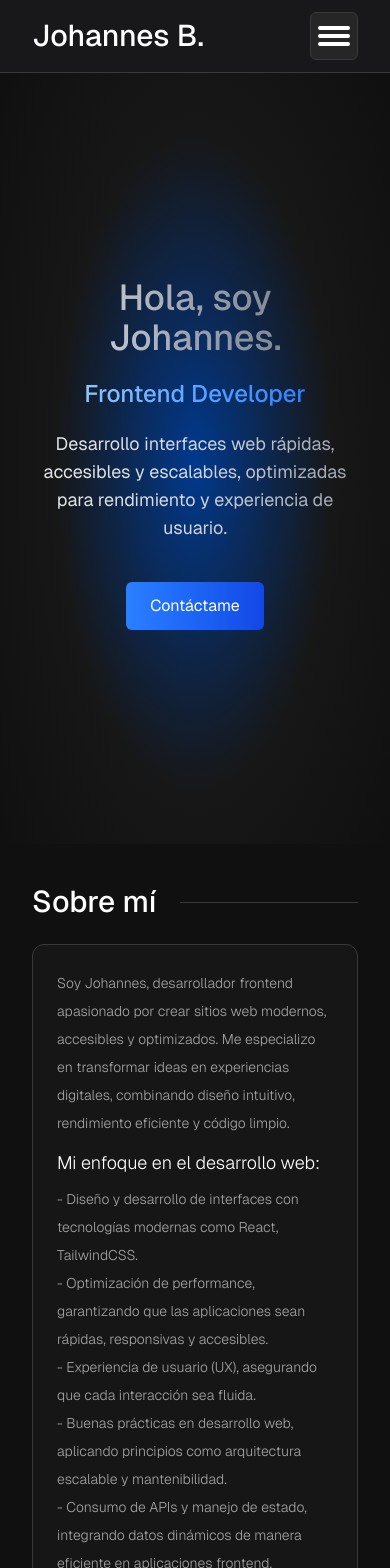
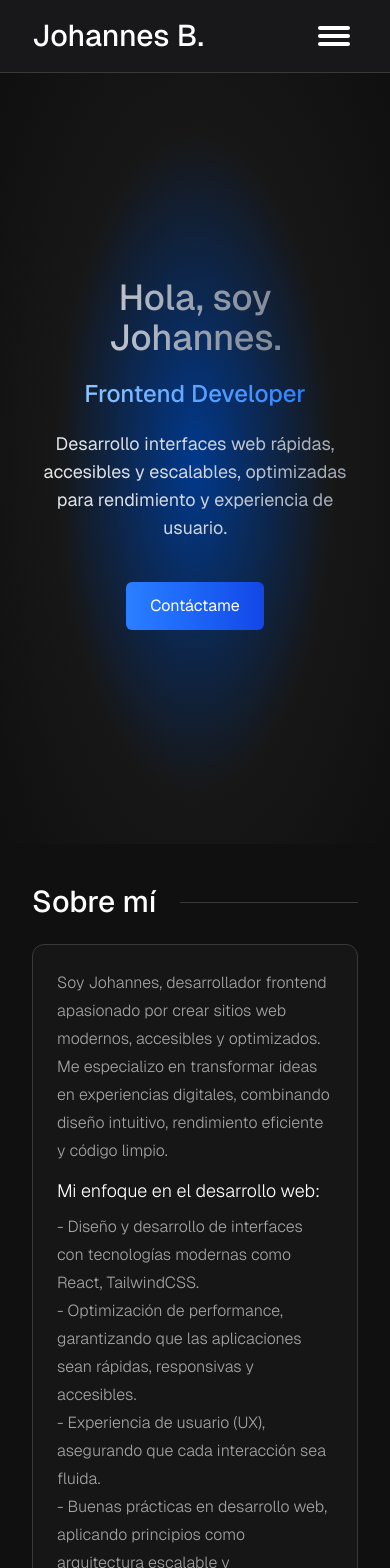
Before and after one commit to JohannesBrad/portfolio, a React (Vite) app: page / in a window 390 px wide. Shown: the top 1568 px of the page. Built offline with nearby package versions, Linux system fonts and the light colour scheme.

Commit message:
fix: tamaño de texto vresion mobile

```diff
--- a/src/components/Navbar.jsx
+++ b/src/components/Navbar.jsx
@@ -41,7 +41,7 @@ export const Navbar = () => {
             <nav>
               {/* Menu Mobile */}
               <div
-                className="bg-neutral-800 border border-[#393939] rounded-md w-12 h-12 flex flex-col items-center justify-center md:hidden cursor-pointer relative my-3"
+                className=" rounded-md w-12 h-12 flex flex-col items-center justify-center md:hidden cursor-pointer relative my-3"
                 onClick={() => setIsOpen(!isOpen)}
               >
                 <span
@@ -109,68 +109,3 @@ export const Navbar = () => {
     </>
   );
 };
-
-/*
-
-
-    <div className="w-full bg-[#18181b] text-white fixed border-b  border-[#393939] px-8">
-        <div className="max-w-7xl mx-auto">
-          <div className="flex justify-between items-center">
-            <h1 className="text-3xl font-medium">Johannes B.</h1>
-            <nav>
-              <ul className="hidden md:flex ">
-                {links.map((item) => {
-                  return (
-                    <li
-                      key={item.section}
-                      className={`px-6 border-b-2 transition-all duration-300 cursor-pointer ${
-                        linkActive === item.section
-                          ? "border-blue-500 text-white bg-neutral-800 "
-                          : "border-transparent hover:border-blue-500 hover:text-blue-500 text-gray-400"
-                      }`}
-                    >
-                      <Link
-                        to={item.section}
-                        spy={true}
-                        smooth={true}
-                        duration={700}
-                        offset={-80}
-                        onSetActive={() => setLinkActive(item.section)}
-                        className="py-6  block"
-                      >
-                        {item.link}
-                      </Link>
-                    </li>
-                  );
-                })}
-              </ul>
-
-              <div
-                className="bg-blue-500 w-12 h-12 flex flex-col items-center justify-center md:hidden cursor-pointer relative"
-                onClick={() => setIsOpen(!isOpen)}
-              >
-                <span
-                  className={`absolute w-8 h-[4px] bg-white rounded transition-transform duration-300 ${
-                    isOpen ? "rotate-45 translate-y-0" : "-translate-y-2"
-                  }`}
-                ></span>
-
-                <span
-                  className={`absolute w-8 h-[4px] bg-white rounded transition-opacity duration-300 ${
-                    isOpen ? "opacity-0" : "opacity-100"
-                  }`}
-                ></span>
-
-                <span
-                  className={`absolute w-8 h-[4px] bg-white rounded transition-transform duration-300 ${
-                    isOpen ? "-rotate-45 translate-y-0" : "translate-y-2"
-                  }`}
-                ></span>
-              </div>
-            </nav>
-          </div>
-        </div>
-      </div>
-
-
-*/
--- a/src/sections/AboutSection.jsx
+++ b/src/sections/AboutSection.jsx
@@ -13,7 +13,7 @@ export const AboutSection = ({ data }) => {
         <div className="max-w-7xl mx-auto">
           <div className="flex flex-col md:flex-row py-6 gap-8">
             <div className="md:w-3/4 p-6 card-style">
-              <p className="text-sm font-light md:text-xl leading-7 pb-3 md:pb-6 text-[#a3a3a3]">
+              <p className="text-md font-light md:text-xl leading-7 pb-3 md:pb-6 text-[#a3a3a3]">
                 {content.description}
               </p>
               <h3 className="text-lg font-light md:text-xl leading-7 mb-2">
@@ -24,7 +24,7 @@ export const AboutSection = ({ data }) => {
                   return (
                     <li
                       key={index}
-                      className="list-disc text-sm md:text-xl font-light leading-7 text-[#a3a3a3] flex items-center gap-1"
+                      className="list-disc text-md md:text-xl font-light leading-7 text-[#a3a3a3] flex items-center gap-1"
                     >
                       - {item}
                     </li>
--- a/src/sections/ExperienceSection.jsx
+++ b/src/sections/ExperienceSection.jsx
@@ -24,7 +24,7 @@ export const ExperienceSection = ({ data }) => {
                     </h5>
                   </div>
 
-                  <p className="text-sm font-light md:text-lg leading-7 pb-3 md:pb-6 text-[#a3a3a3]">
+                  <p className="text-md font-light md:text-lg leading-7 pb-3 md:pb-6 text-[#a3a3a3]">
                     {item.description}
                   </p>
                   <div className="flex flex-wrap gap-2 py-2">
--- a/src/sections/ProjectsSection.jsx
+++ b/src/sections/ProjectsSection.jsx
@@ -34,12 +34,12 @@ export const ProjectsSection = ({ data }) => {
                         {item.title}
                       </h3>
                       <div className="flex gap-2 py-1">
-                        <span className="text-blue-300 py-1 rounded-full font-light text-sm ">
+                        <span className="text-blue-300 py-1 rounded-full font-light text-md ">
                           {" "}
                           {item.technology.join(" - ")}
                         </span>
                       </div>
-                      <p className="text-sm font-light md:text-lg leading-7 pb-3 md:pt-2 text-[#a3a3a3]">
+                      <p className="text-md font-light md:text-lg leading-7 pb-3 md:pt-2 text-[#a3a3a3]">
                         {item.description}
                       </p>
                     </div>
```
